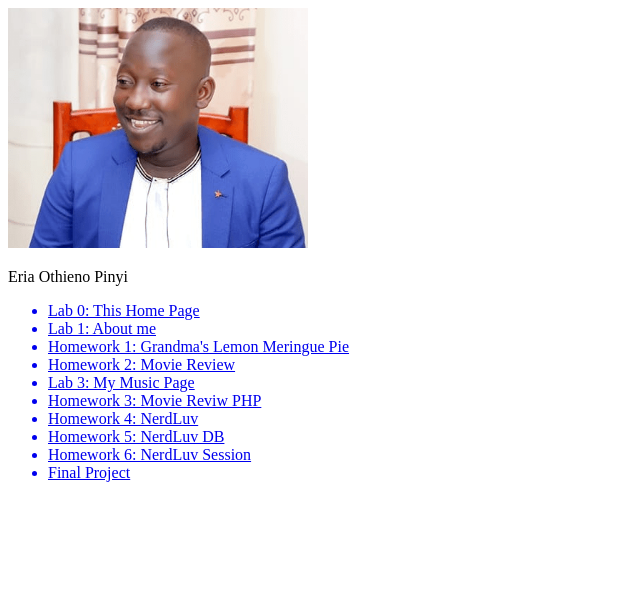
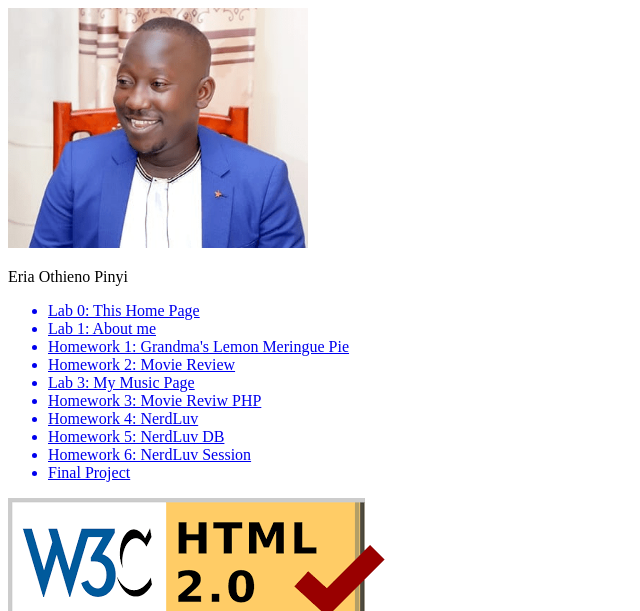
Before and after one commit to pinyito/eria-wap, a plain HTML site: page index.html in a window 1280 px wide. Shown: the top 611 px of the page, without its empty margins (0-640 px from the left). Drawn offline with Linux system fonts and the light colour scheme.

Commit message:
Added HTML validation link

```diff
--- a/index.html
+++ b/index.html
@@ -27,5 +27,12 @@
             <a href="#"><li>Final Project</li></a>
         </ul>
     </div>
+    <div>
+        <p>
+            <a href="https://validator.w3.org/nu/?doc=https://pinyito.github.io/eria-wap/">
+                <img src="images/html-checker.png" alt="Validate HTML">
+            </a>
+        </p>
+    </div>
 </body>
 </html>
```
Also changed, not shown: images/html-checker.png (added).
